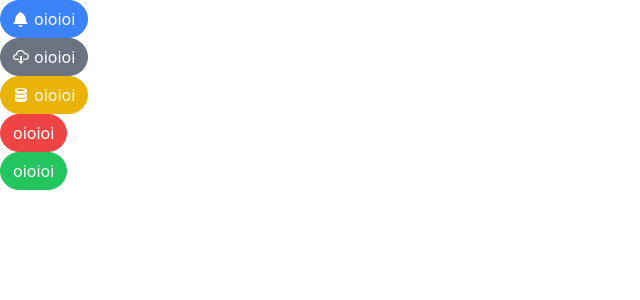
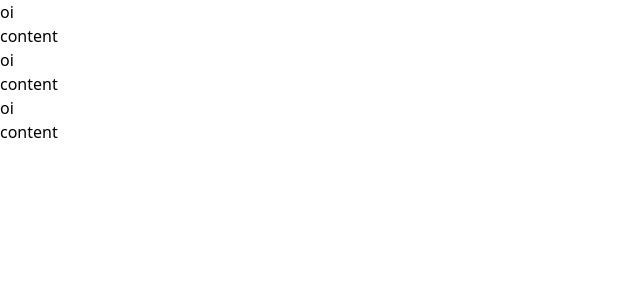
Before and after one commit to tlcrezende/comps, a React (Create React App) app: page / in a window 1280 px wide. Shown: the top 300 px of the page, without its empty margins (0-640 px from the left). Built offline with nearby package versions, Linux system fonts and the light colour scheme.

Commit message:
Add accordion and remove button from app

```diff
--- a/src/App.js
+++ b/src/App.js
@@ -1,41 +1,26 @@
-import Button from "./components/Button";
-import { GoBell, GoCloudDownload, GoDatabase } from 'react-icons/go'
+import Accordion from "./components/Accordion";
 
 
 function App() {
+  const items = [
+    {
+      id: 1,
+      label: "oi",
+      content: "content"
+    },
+    {
+      id: 2,
+      label: "oi",
+      content: "content"
+    },
+    {
+      id: 3,
+      label: "oi",
+      content: "content"
+    }
+  ]
 
-  return (
-    <div>
-      <div>
-        <Button primary rounded>
-          <GoBell/>
-          oioioi
-        </Button>
-      </div>
-      <div>
-        <Button secondary rounded>
-          <GoCloudDownload/>
-          oioioi
-        </Button>
-      </div>
-      <div>
-        <Button warning rounded>
-          <GoDatabase/>
-          oioioi
-        </Button>
-      </div>
-      <div>
-        <Button danger rounded>
-          oioioi
-        </Button>
-      </div>
-      <div>
-        <Button success rounded>
-          oioioi
-        </Button>
-      </div>
-    </div>
-  );
+  return <Accordion items={items}/>
 }
 
 export default App;
--- /dev/null
+++ b/src/components/Accordion.js
@@ -0,0 +1,22 @@
+import { useState } from 'react'
+
+function Accordion({ items }) {
+
+  const [expandedIndex, setExpandedIndex] = useState(0);
+
+
+
+  const renderedItems = items.map((item, index) => {
+    const isExpanded = index === expandedIndex
+
+    return (
+      <div key={item.id}>
+        <div>{item.label}</div>
+        <div>{item.content}</div>
+      </div>
+    );
+  });
+  return <div>{renderedItems}</div>;
+}
+
+export default Accordion;
```
